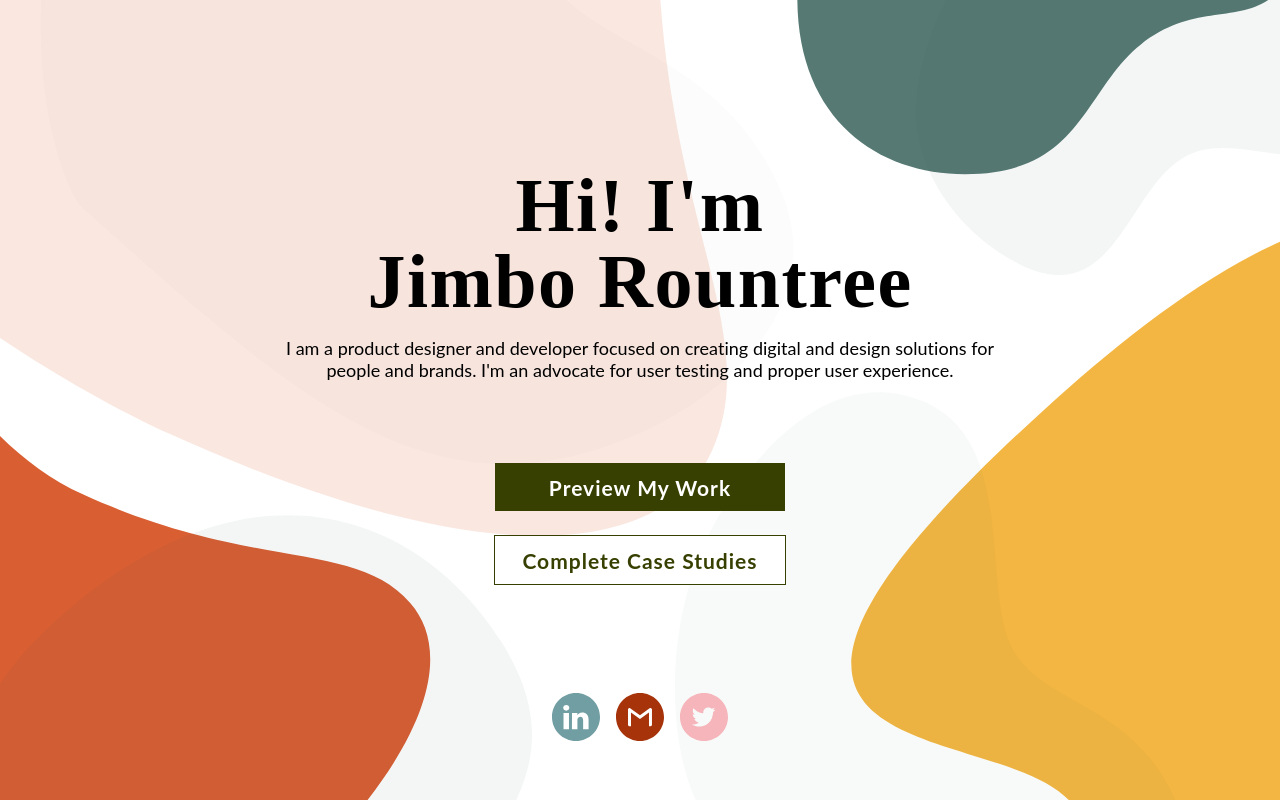
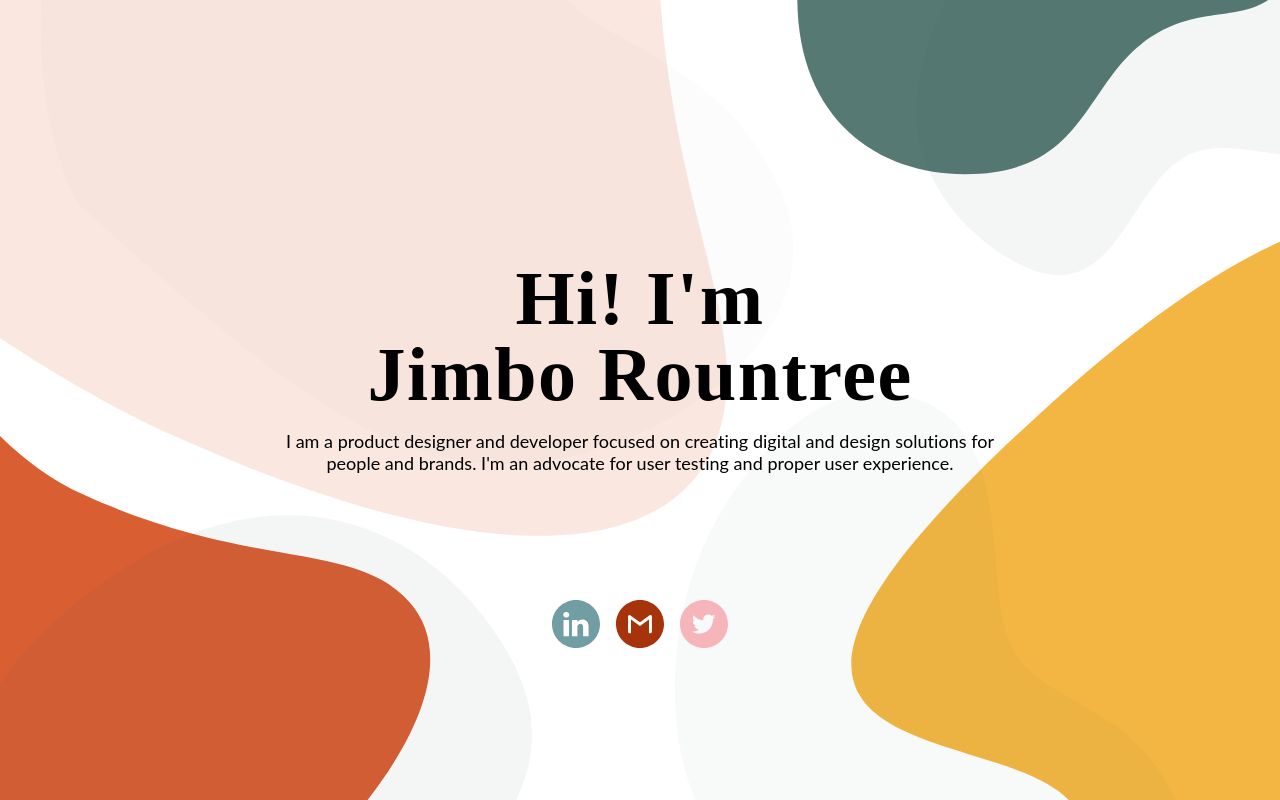
Before and after one commit to jamesdrountree/Portfolio, an Angular app: page / in a window 1280 px wide. Built offline with nearby package versions, Linux system fonts and the light colour scheme; a web font is replaced by a local one.

Commit message:
update temp pdf

```diff
--- a/src/app/app.component.html
+++ b/src/app/app.component.html
@@ -6,8 +6,8 @@
         <p>I am a product designer and developer focused on creating digital
           and design solutions for people and brands. I'm an advocate for user
           testing and proper user experience.</p>
-          <a class="button" href="./assets/PreviewCaseStudies.pdf" target="_blank">Preview My Work</a>
-          <a class="button-secondary" href="https://www.dropbox.com/s/r4p8w124jf9n0d5/JamesRountreeCaseStudies.pdf?dl=0" target="_blank">Complete Case Studies</a>
+          <!-- <a class="button" href="./assets/PreviewCaseStudies.pdf" target="_blank">Preview My Work</a> -->
+          <!-- <a class="button-secondary" href="https://www.dropbox.com/s/r4p8w124jf9n0d5/JamesRountreeCaseStudies.pdf?dl=0" target="_blank">See My Work</a> -->
 
         </div>
         <div class="icon">
```
